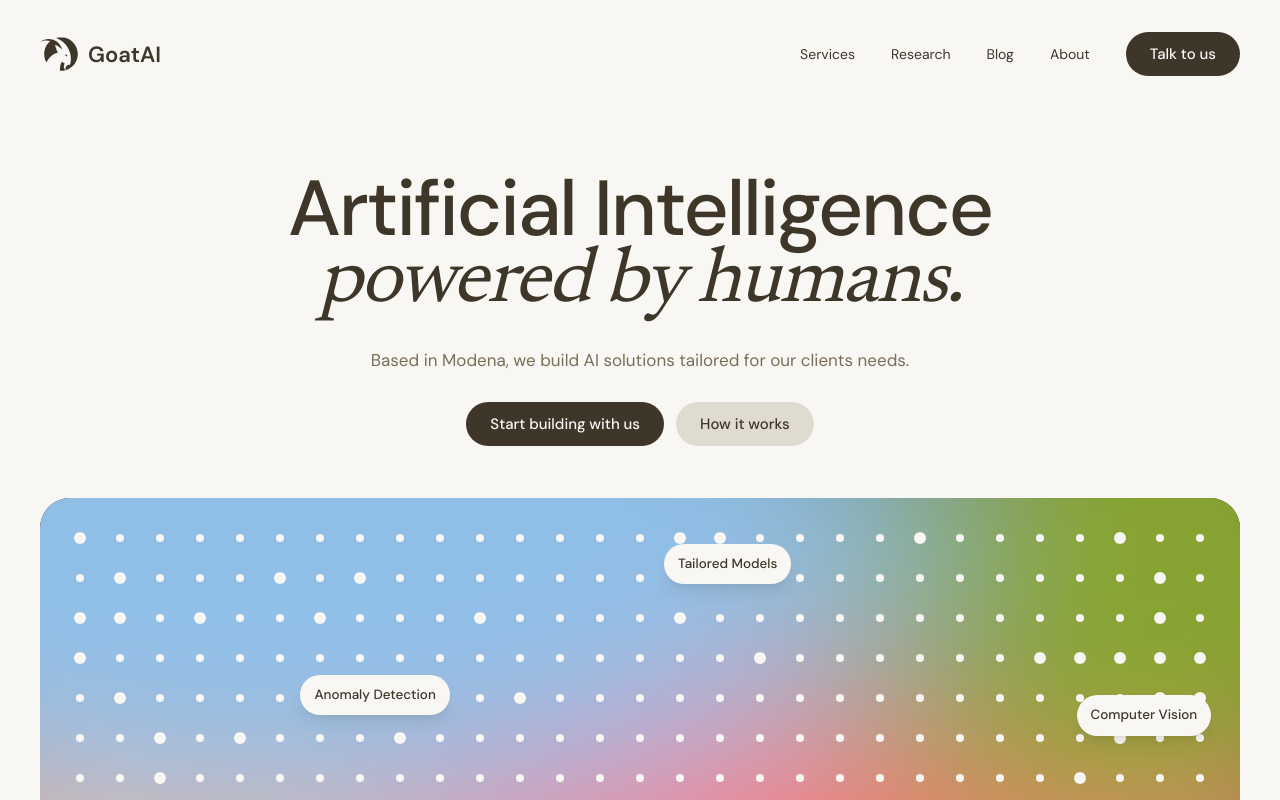
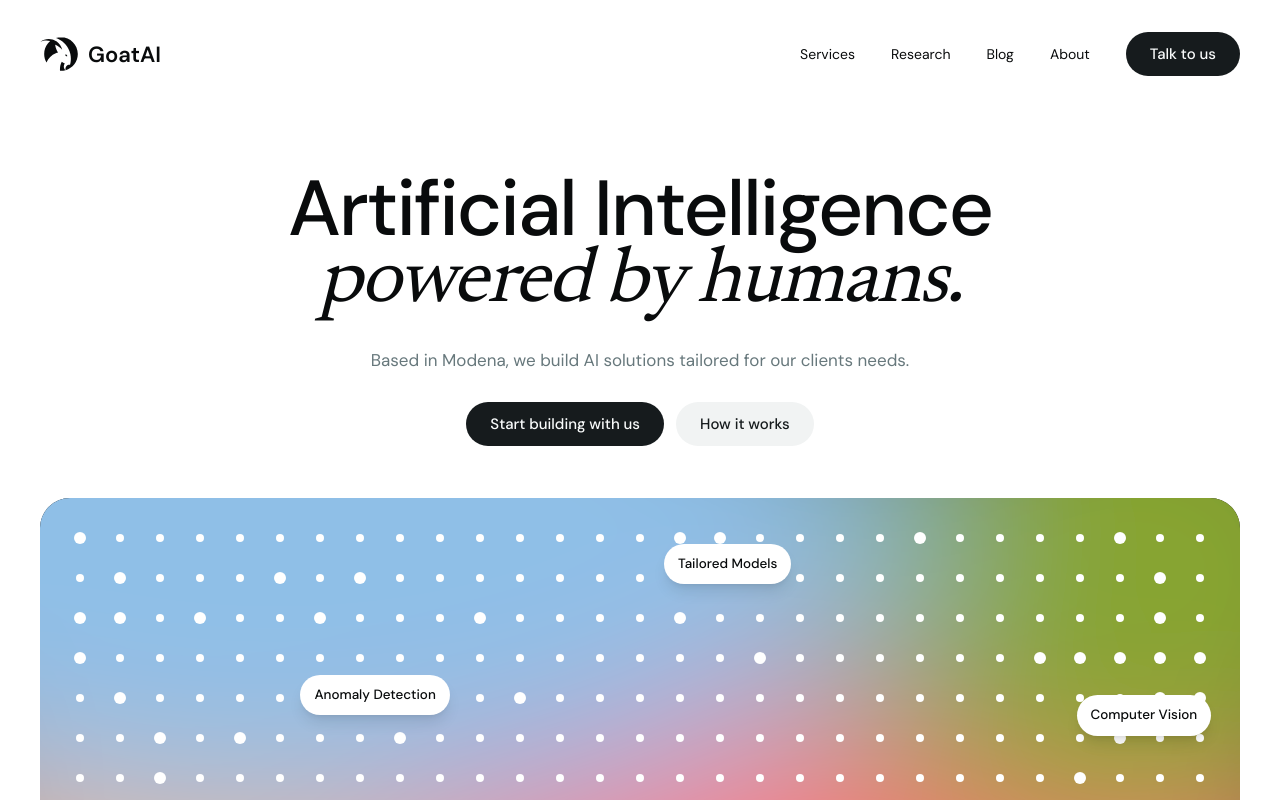
Before and after one commit to jacksalici/goatai.it_2.0, a Next.js app: page / in a window 1280 px wide. Shown: the top 800 px of the page. Built offline with nearby package versions, Linux system fonts and the light colour scheme.

Commit message:
[style] shadcn/UI base theme

```diff
--- a/src/app/colors.css
+++ b/src/app/colors.css
@@ -2,40 +2,83 @@
  * GoatAI color palette — the only place colors are defined.
  * Change a value here and it updates across the whole site.
  */
+
+/* Brand accents (shared by light and dark) */
 :root {
-  /* Neutrals */
-  --cream: #f8f7f4; /* page background, text on dark */
-  --white: #ffffff; /* cards, inputs */
-  --sand: #e0dbd1; /* borders, chips, secondary buttons */
-  --stone: #afa187; /* subtle text, placeholders */
-  --bark: #7a6e58; /* muted text */
-  --ink: #3d3629; /* main text, dark surfaces */
-
-  /* Accents */
-  --green: #87a430; /* brand */
+  --brand: #87a430; /* green */
   --sky: #8fbfe7;
   --coral: #ff7277;
   --apricot: #f7b269;
+}
 
-  /* shadcn/ui semantic tokens */
-  --background: var(--cream);
-  --foreground: var(--ink);
-  --card: var(--white);
-  --card-foreground: var(--ink);
-  --popover: var(--white);
-  --popover-foreground: var(--ink);
-  --primary: var(--ink);
-  --primary-foreground: var(--cream);
-  --secondary: var(--sand);
-  --secondary-foreground: var(--ink);
-  --muted: var(--sand);
-  --muted-foreground: var(--bark);
-  --subtle-foreground: var(--stone);
-  --accent: var(--sand);
-  --accent-foreground: var(--ink);
-  --brand: var(--green);
-  --destructive: var(--coral);
-  --border: var(--sand);
-  --input: var(--sand);
-  --ring: var(--green);
+/* shadcn/ui base */
+:root {
+  --background: oklch(1 0 0);
+  --foreground: oklch(0.148 0.004 228.8);
+  --card: oklch(1 0 0);
+  --card-foreground: oklch(0.148 0.004 228.8);
+  --popover: oklch(1 0 0);
+  --popover-foreground: oklch(0.148 0.004 228.8);
+  --primary: oklch(0.218 0.008 223.9);
+  --primary-foreground: oklch(0.987 0.002 197.1);
+  --secondary: oklch(0.963 0.002 197.1);
+  --secondary-foreground: oklch(0.218 0.008 223.9);
+  --muted: oklch(0.963 0.002 197.1);
+  --muted-foreground: oklch(0.56 0.021 213.5);
+  --subtle-foreground: oklch(0.723 0.014 214.4);
+  --accent: oklch(0.963 0.002 197.1);
+  --accent-foreground: oklch(0.218 0.008 223.9);
+  --destructive: oklch(0.577 0.245 27.325);
+  --border: oklch(0.925 0.005 214.3);
+  --input: oklch(0.925 0.005 214.3);
+  --ring: oklch(0.723 0.014 214.4);
+  --chart-1: oklch(0.872 0.007 219.6);
+  --chart-2: oklch(0.56 0.021 213.5);
+  --chart-3: oklch(0.45 0.017 213.2);
+  --chart-4: oklch(0.378 0.015 216);
+  --chart-5: oklch(0.275 0.011 216.9);
+  --radius: 0.625rem;
+  --sidebar: oklch(0.987 0.002 197.1);
+  --sidebar-foreground: oklch(0.148 0.004 228.8);
+  --sidebar-primary: oklch(0.218 0.008 223.9);
+  --sidebar-primary-foreground: oklch(0.987 0.002 197.1);
+  --sidebar-accent: oklch(0.963 0.002 197.1);
+  --sidebar-accent-foreground: oklch(0.218 0.008 223.9);
+  --sidebar-border: oklch(0.925 0.005 214.3);
+  --sidebar-ring: oklch(0.723 0.014 214.4);
 }
+
+.dark {
+  --background: oklch(0.148 0.004 228.8);
+  --foreground: oklch(0.987 0.002 197.1);
+  --card: oklch(0.218 0.008 223.9);
+  --card-foreground: oklch(0.987 0.002 197.1);
+  --popover: oklch(0.218 0.008 223.9);
+  --popover-foreground: oklch(0.987 0.002 197.1);
+  --primary: oklch(0.925 0.005 214.3);
+  --primary-foreground: oklch(0.218 0.008 223.9);
+  --secondary: oklch(0.275 0.011 216.9);
+  --secondary-foreground: oklch(0.987 0.002 197.1);
+  --muted: oklch(0.275 0.011 216.9);
+  --muted-foreground: oklch(0.723 0.014 214.4);
+  --subtle-foreground: oklch(0.56 0.021 213.5);
+  --accent: oklch(0.275 0.011 216.9);
+  --accent-foreground: oklch(0.987 0.002 197.1);
+  --destructive: oklch(0.704 0.191 22.216);
+  --border: oklch(1 0 0 / 10%);
+  --input: oklch(1 0 0 / 15%);
+  --ring: oklch(0.56 0.021 213.5);
+  --chart-1: oklch(0.872 0.007 219.6);
+  --chart-2: oklch(0.56 0.021 213.5);
+  --chart-3: oklch(0.45 0.017 213.2);
+  --chart-4: oklch(0.378 0.015 216);
+  --chart-5: oklch(0.275 0.011 216.9);
+  --sidebar: oklch(0.218 0.008 223.9);
+  --sidebar-foreground: oklch(0.987 0.002 197.1);
+  --sidebar-primary: oklch(0.488 0.243 264.376);
+  --sidebar-primary-foreground: oklch(0.987 0.002 197.1);
+  --sidebar-accent: oklch(0.275 0.011 216.9);
+  --sidebar-accent-foreground: oklch(0.987 0.002 197.1);
+  --sidebar-border: oklch(1 0 0 / 10%);
+  --sidebar-ring: oklch(0.56 0.021 213.5);
+}
--- a/src/app/globals.css
+++ b/src/app/globals.css
@@ -31,6 +31,24 @@
   --color-border: var(--border);
   --color-input: var(--input);
   --color-ring: var(--ring);
+  --color-chart-1: var(--chart-1);
+  --color-chart-2: var(--chart-2);
+  --color-chart-3: var(--chart-3);
+  --color-chart-4: var(--chart-4);
+  --color-chart-5: var(--chart-5);
+  --color-sidebar: var(--sidebar);
+  --color-sidebar-foreground: var(--sidebar-foreground);
+  --color-sidebar-primary: var(--sidebar-primary);
+  --color-sidebar-primary-foreground: var(--sidebar-primary-foreground);
+  --color-sidebar-accent: var(--sidebar-accent);
+  --color-sidebar-accent-foreground: var(--sidebar-accent-foreground);
+  --color-sidebar-border: var(--sidebar-border);
+  --color-sidebar-ring: var(--sidebar-ring);
+
+  --radius-sm: calc(var(--radius) - 4px);
+  --radius-md: calc(var(--radius) - 2px);
+  --radius-lg: var(--radius);
+  --radius-xl: calc(var(--radius) + 4px);
 
   --color-sky: var(--sky);
   --color-coral: var(--coral);
```
